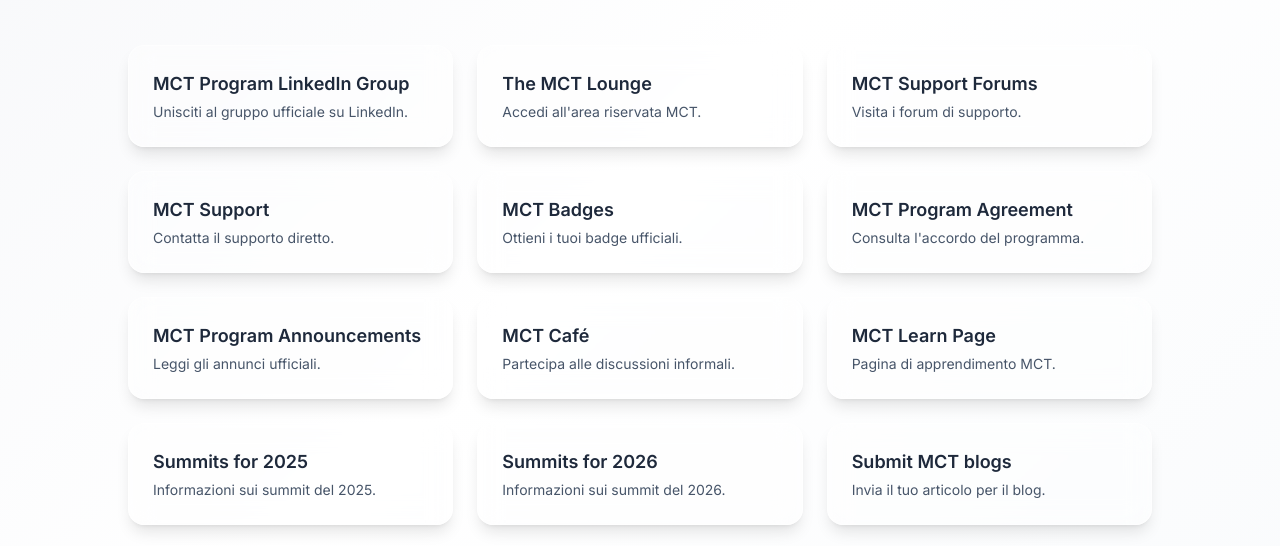
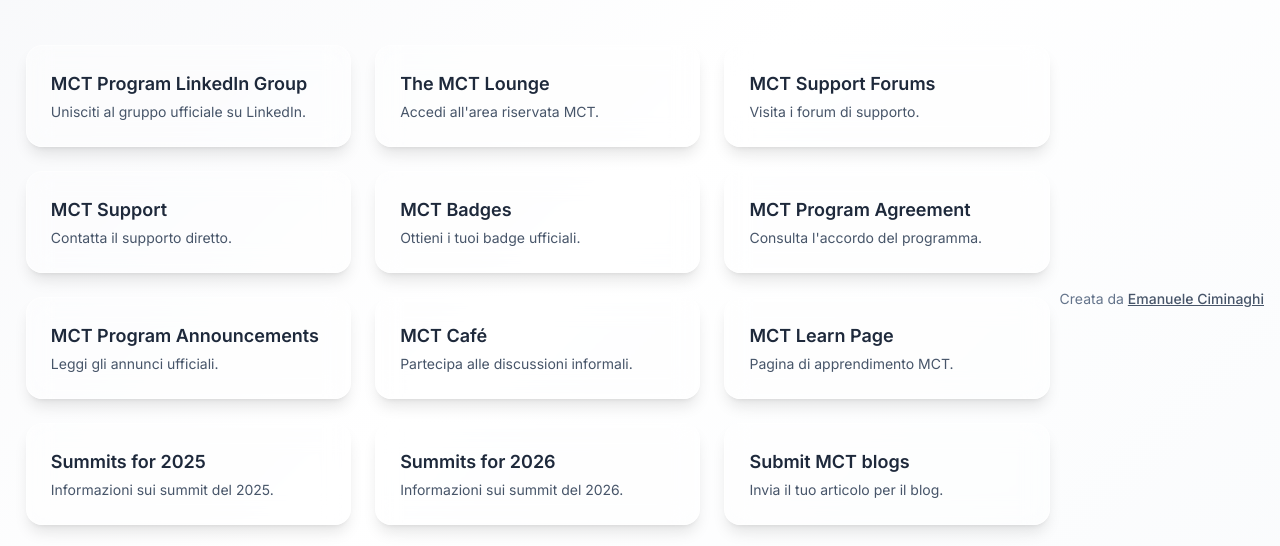
Before and after one commit to CiminaghiEmanuele/MCT-LINKS, a plain HTML site: page index.html in a window 1280 px wide. Shown: the part 227-773 px from the top of the page. Drawn offline with nearby package versions, Linux system fonts and the light colour scheme.

Commit message:
Update index.html

```diff
--- a/index.html
+++ b/index.html
@@ -1,4 +1,5 @@
 <!DOCTYPE html>
+<link rel="icon" type="image/x-icon" href="logo.png">
 <html lang="it">
 <head>
     <meta charset="UTF-8">
@@ -182,5 +183,9 @@
         </div>
     </main>
 
+    <footer class="text-center text-sm text-slate-500 mt-12 pb-4">
+        Creata da <a href="https://www.linkedin.com/in/emanueleciminaghi/" target="_blank" rel="noopener noreferrer" class="font-medium text-slate-600 hover:text-blue-600 underline transition-colors">Emanuele Ciminaghi</a>
+    </footer>
+
 </body>
 </html>
```
